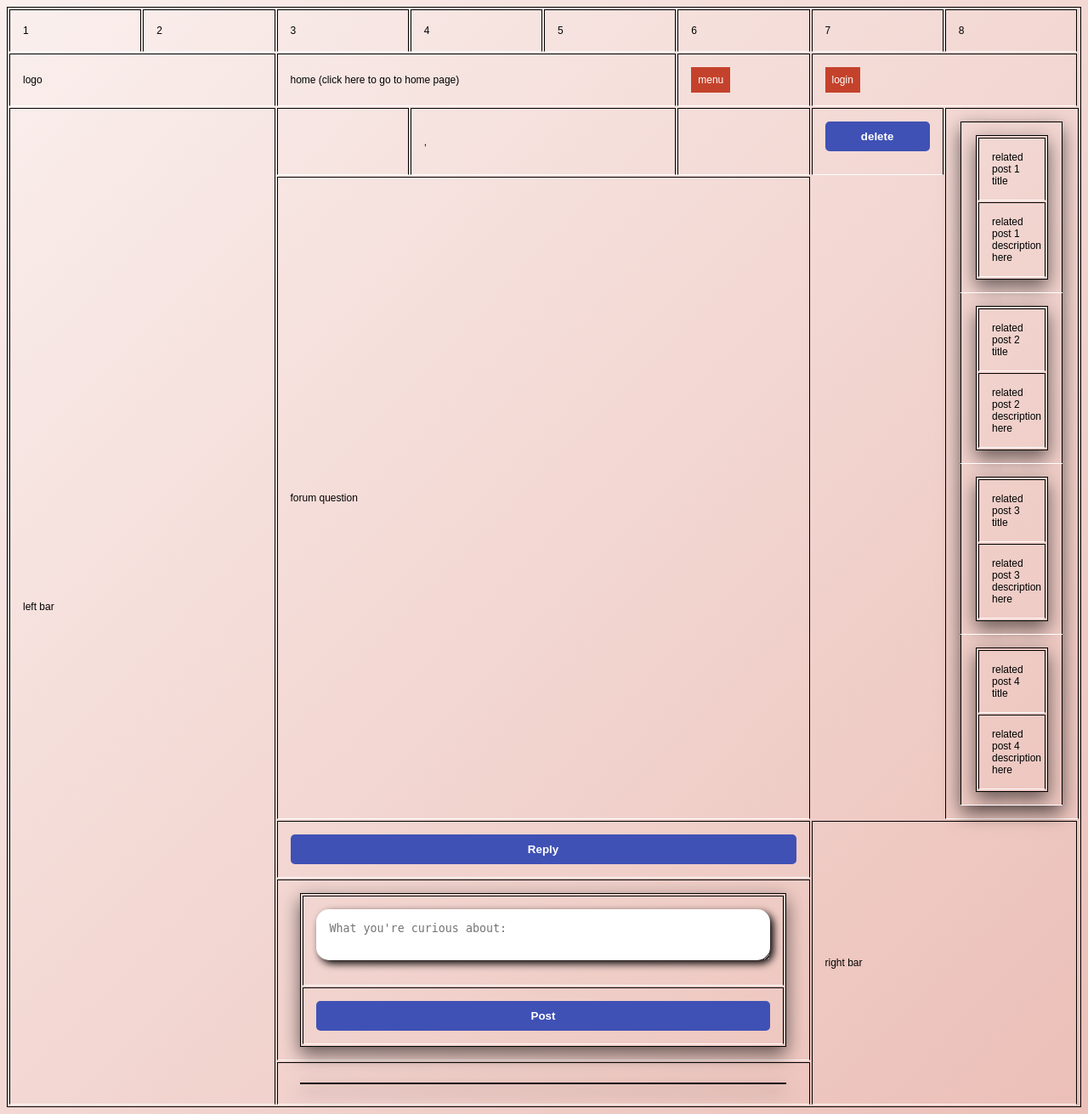
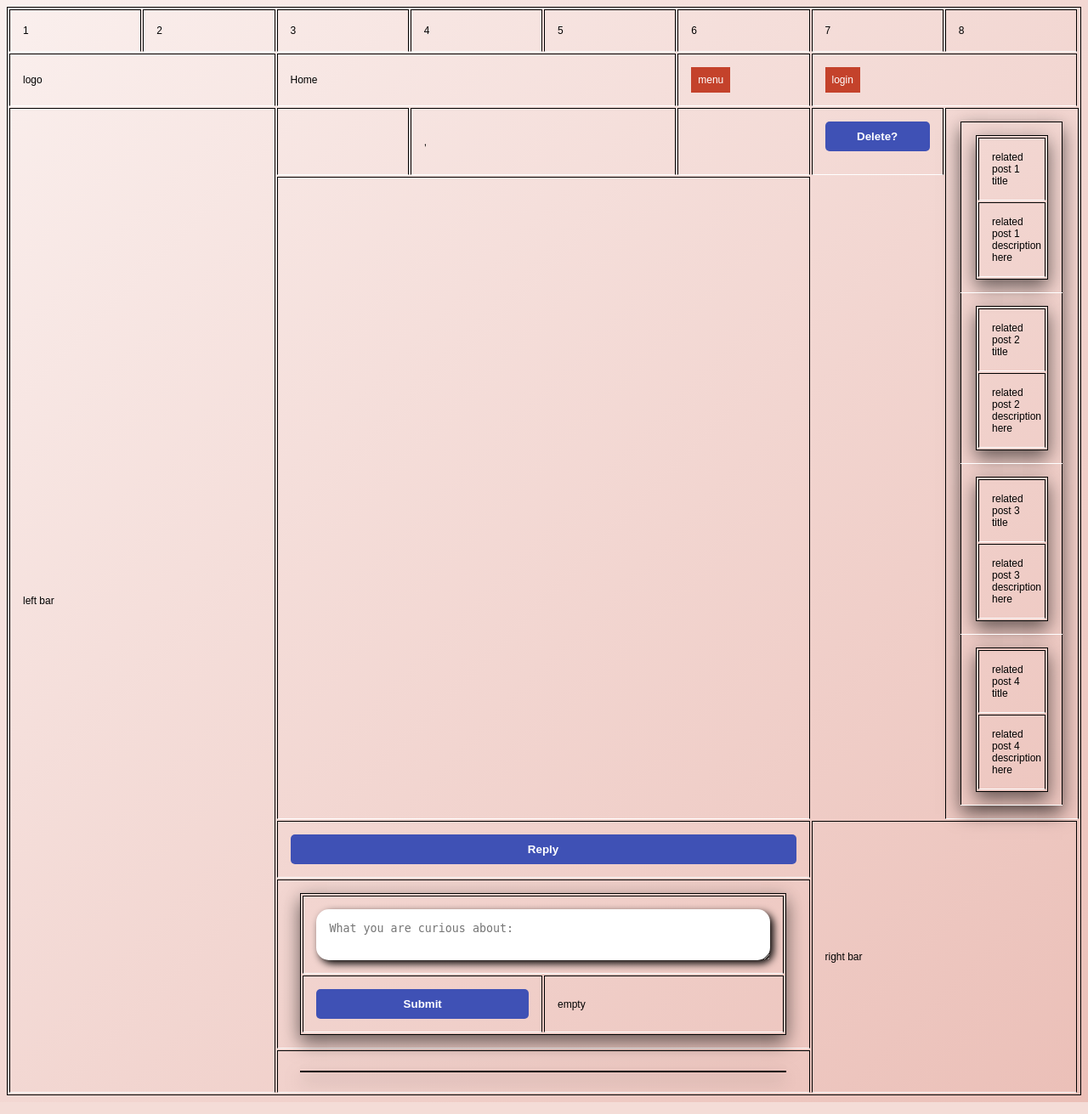
Before and after one commit to Clark229Kent/exeterOnlineHWForum, a PHP site: page /exeterOnlineHWForum-main/skeletonPostPage.php?id=1 in a window 1280 px wide. Shown: the whole page at 85% size. Run offline with PHP 8.4, Linux system fonts and the light colour scheme; data that the repository does not hold is empty.

Commit message:
Update skeletonPostPage.php

```diff
--- a/skeletonPostPage.php
+++ b/skeletonPostPage.php
@@ -44,7 +44,7 @@
             <tr>
                 <td colspan = 2>logo</td>
                 <td colspan = 3 class = "bold" onclick="window.location.href='skeletonHomePageForum.php';">
-                    home (click here to go to home page)
+                    Home
                 </td>
                 <td colspan = 1 id = "bold">
                     <div class="dropdown">
@@ -78,7 +78,7 @@
                 <td rowspan = 1 colspan = 1><?=$user?></td>
                 <td rowspan = 1 colspan = 2><?=$courseNum?>, <?=$other?></td>
                 <td rowspan = 1 colspan = 1><?=$upvotes?></td>
-                <td rowspan = 1 colspan = 1><form action="/deletePost.php" method="get"><button class ="submittable" id = "deletePostButton" onclick = "deletePostButton()" >delete</button></form></td>
+                <td rowspan = 1 colspan = 1><form action="deletePost.php?id=<?=$id?>" method="post"><button class ="submittable" id = "deletePostButton">Delete?</button></form></td>
 
                 <td rowspan = 4 colspan = 2>
                     <table class = "fitting">
@@ -152,7 +152,7 @@
             <tr>
                 <!--left bar empty-->
                 <div class = "scrollable" height = 250px>
-                    <td rowspan = 3 colspan = 4>forum question</td>
+                    <td rowspan = 3 colspan = 4><?=$title?><br><?=$content?></td>
                 </div>
                 <!--right bar empty-->
             </tr>
@@ -169,7 +169,7 @@
             <tr>
                 <!--left bar empty-->
                 <td rowspan = 2 colspan = 4>
-                    <button class = "submittable" id = "createReplyButton" onclick="createReplyForm()"> Reply </button>
+                    <button class = "submittable" id = "postReplyButton" onclick="createReplyForm()"> Reply </button>
                 </td>
                 <!--replying/loading a new comment will be like building a new row in the table-->
                 <td rowspan = 6 colspan = 2>right bar</td>
@@ -177,20 +177,21 @@
             <tr></tr>
             <tr>
                 <td colspan = 4>
-                    <div id = "replyForm">
-                        <table class = "hidden" id = "replyFormTable">
+                    <table id = "replyFormTable">
                         <tr>
-                                <td colspan = 1>
-                                    <textarea placeholder="What you're curious about:" id="forumContentText" name="forumContentText"></textarea><br><br>
+                            <td colspan = 4>
+                                <textarea placeholder="What you are curious about:" id="replyContentText" name="replyContentText"></textarea>
                             </td>
                         </tr>
                         <tr>
-                                <td colspan = 1>
-                                    <button class = "submittable" id = "postReplyButton" onclick="createSingleComment()"> Post </button>
+                            <td colspan = 2>
+                                <button class = "submittable" id = "replySubmitButton" onclick = "createSingleComment()" > Submit </button>
+                            </td>
+                            <td colspan = 2>
+                                empty
                             </td>
                         </tr>
                     </table>
-                    </div>
                 </td>
             </tr>
             <tr>
```
Lines whose indentation alone changed are shown as unchanged.
